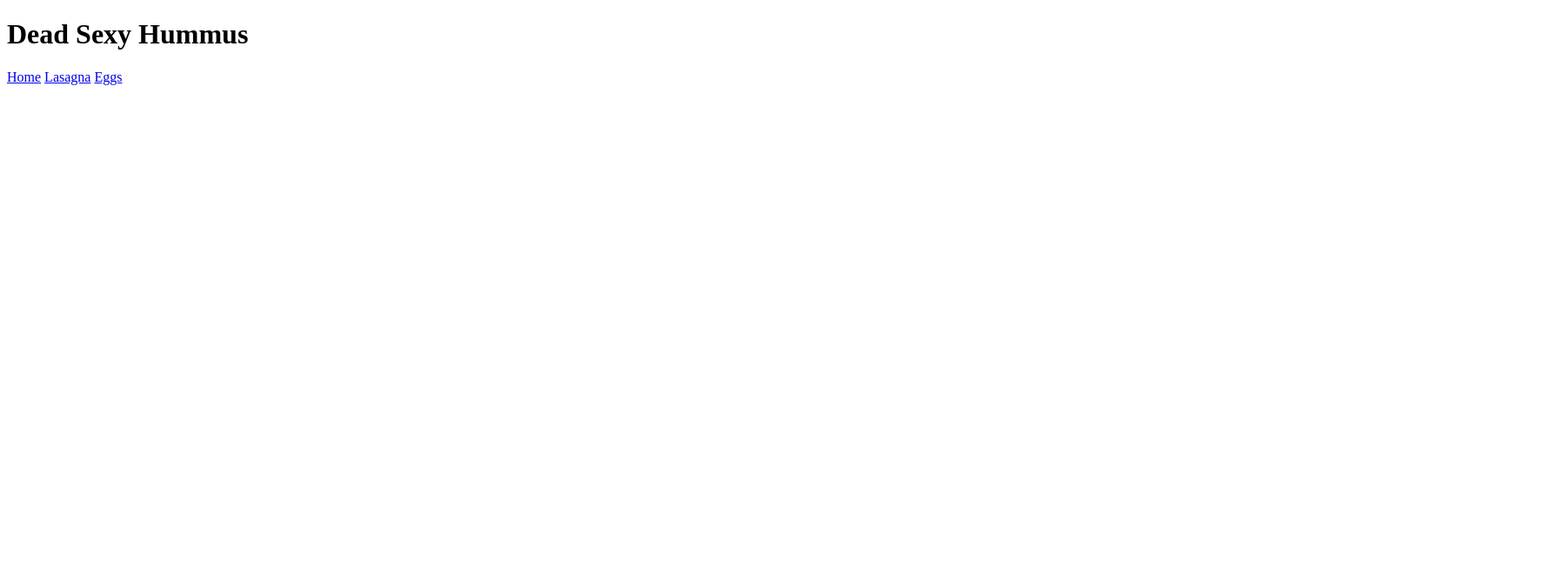
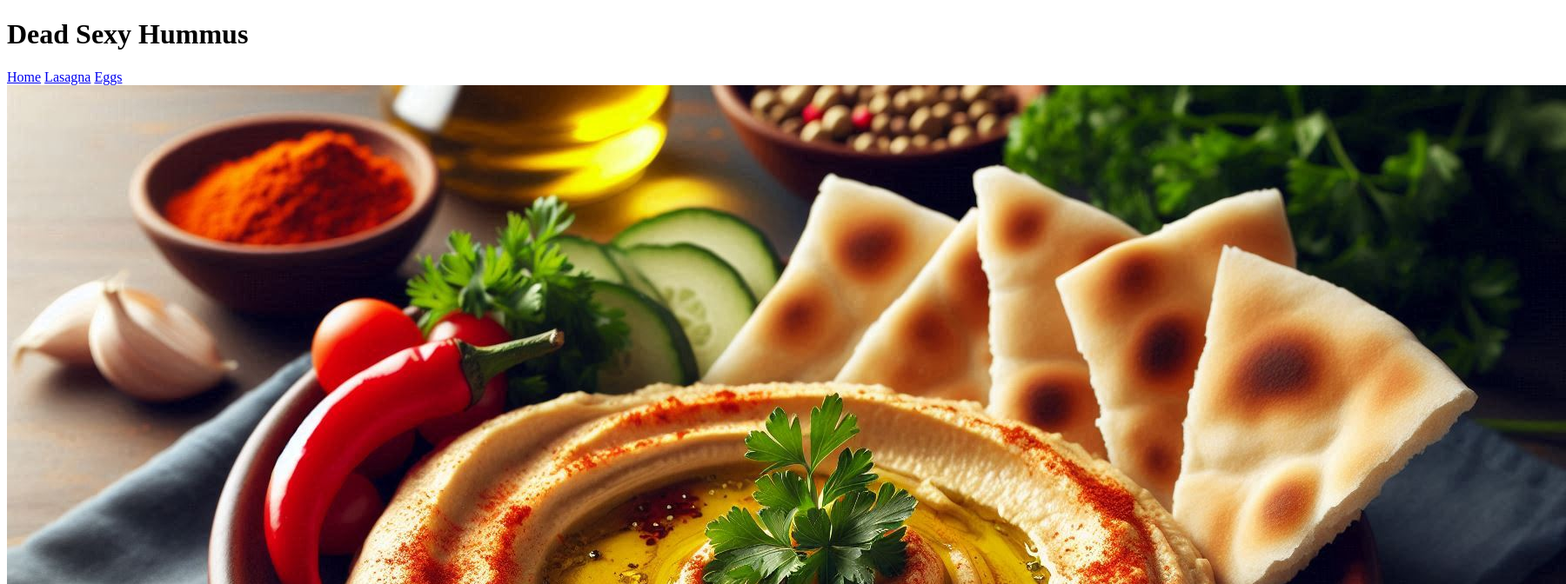
Before and after one commit to aLilBabyOtter/odin-recipes, a plain HTML site: page recipes/hummus.html in a window 1280 px wide. Shown: the top 672 px of the page at 87% size, 1800 px wide, since content can reach past the window. Drawn offline with Linux system fonts and the light colour scheme.

Commit message:
Added image to hummus page

```diff
--- a/recipes/hummus.html
+++ b/recipes/hummus.html
@@ -10,5 +10,7 @@
 	  <a href="../index.html">Home</a>
 	  <a href="lasagna.html">Lasagna</a>
 	  <a href="eggs.html">Eggs</a>
+
+	  <img src="pics/hummus.jpeg">
   </body>
 </html>
```
